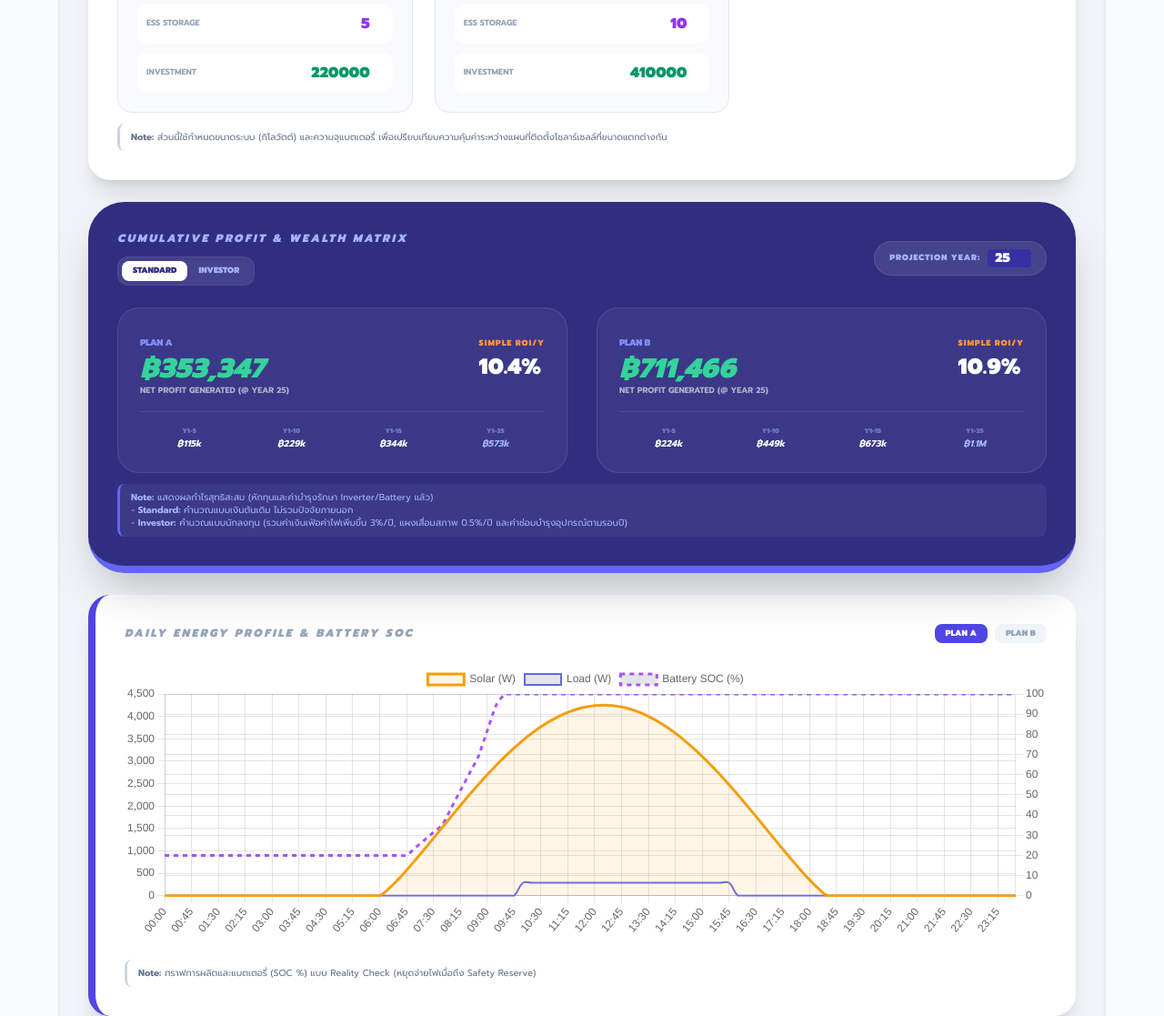
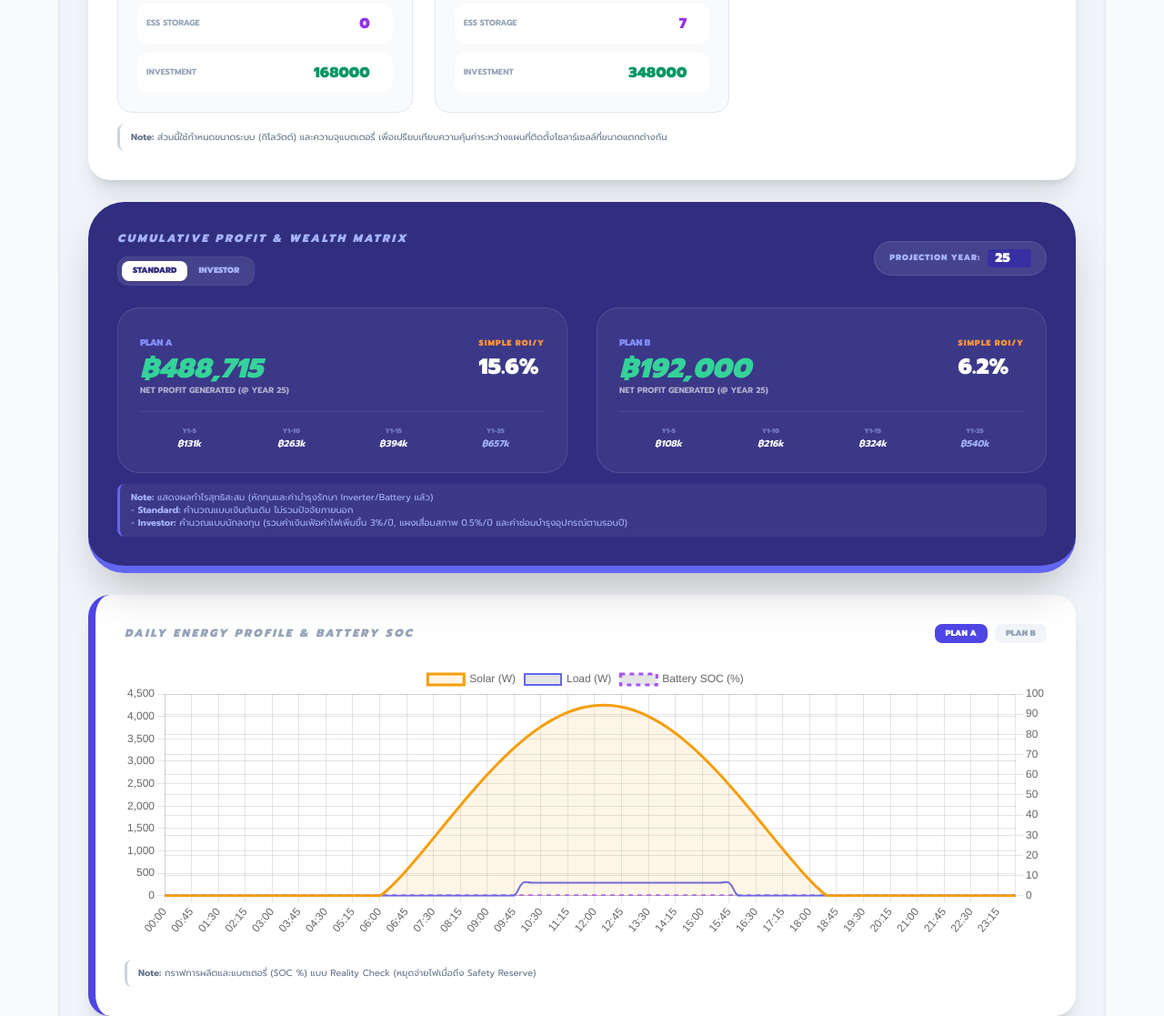
Before and after one commit to katexapp/SolarPro, a plain HTML site: page index.html in a window 1280 px wide. Shown: the part 380-1497 px from the top of the page at 91% size. Drawn offline with nearby package versions, Linux system fonts and the light colour scheme.

Commit message:
Add files via upload

```diff
--- a/index.html
+++ b/index.html
@@ -2,7 +2,7 @@
 <html lang="th">
 <head>
     <meta charset="UTF-8"><meta name="viewport" content="width=device-width, initial-scale=1.0">
-    <title>Solar Pro V.39.22.15 - Stabilization Fix</title>
+    <title>Solar Pro V.39.22.16 - Smart TOU Fix</title>
     <script src="https://cdn.tailwindcss.com"></script>
     <script src="https://unpkg.com/vue@3/dist/vue.global.js"></script>
     <script src="https://cdn.jsdelivr.net/npm/sortablejs@1.15.0/Sortable.min.js"></script>
@@ -34,8 +34,8 @@
 
         <div class="flex justify-between items-center no-print text-left">
             <div class="flex flex-col text-left">
-                <h1 class="text-2xl font-black text-indigo-900 italic uppercase">Solar Pro V.39.22.15</h1>
-                <span class="text-[10px] bg-indigo-600 text-white px-2 py-0.5 rounded font-bold uppercase w-fit tracking-widest text-left">Net Billing | Chart Bug FIXED | Wasted Logic FIXED</span>
+                <h1 class="text-2xl font-black text-indigo-900 italic uppercase">Solar Pro V.39.22.16</h1>
+                <span class="text-[10px] bg-indigo-600 text-white px-2 py-0.5 rounded font-bold uppercase w-fit tracking-widest text-left">Net Billing | Smart TOU Arbitrage | Wasted Logic FIXED</span>
             </div>
             <div class="flex gap-2">
                 <button @click="saveAsImage" class="bg-indigo-600 text-white text-[11px] font-black py-2.5 px-6 rounded-full shadow-lg transition-all active:scale-95 flex items-center gap-2"><span>💾</span> SAVE IMAGE</button>
@@ -92,7 +92,7 @@
                                 <p class="text-[9px] font-bold uppercase opacity-60 text-left">Net Profit Generated (@ Year {{ targetYear }})</p>
                             </div>
                             <div class="text-right">
-                                <span class="text-[9px] font-black text-orange-400 uppercase tracking-widest">{{ calcMode === 'Investor' ? 'Investor Return' : 'Simple ROI/Y' }}</span>
+                                <span class="text-[9px] font-black text-orange-400 uppercase tracking-widest">Simple ROI/Y</span>
                                 <div class="text-2xl font-black text-left">{{ calculateWealth(res.totalSavings, options[idx]).returnVal }}%</div>
                             </div>
                         </div>
@@ -147,7 +147,7 @@
                         </tr>
                         <tr class="border-b border-slate-50"><td class="p-4 text-left text-[10px] uppercase text-slate-500">Monthly Net Savings (Incl. Export)</td><td v-for="(res, idx) in simResults" :key="idx" class="p-4 text-emerald-600 text-2xl font-black text-center italic">฿{{ formatNumber(res.totalSavings) }}</td></tr>
                         <tr class="border-b border-slate-50"><td class="p-4 text-left text-[10px] uppercase text-slate-500">Self-Sufficiency</td><td v-for="(res, idx) in simResults" :key="idx" class="p-4 text-slate-700 text-lg text-center">{{ res.ss.toFixed(1) }}%</td></tr>
-                        <tr class="border-b border-slate-50 text-slate-400"><td class="p-4 text-left text-[10px] uppercase italic">Energy Wasted</td><td v-for="(res, idx) in simResults" :key="idx" class="p-4 text-xs text-center text-red-400">{{ res.wasted.toFixed(1) }} kWh</td></tr>
+                        <tr class="border-b border-slate-50 text-slate-400"><td class="p-4 text-left text-[10px] uppercase italic">Energy Wasted</td><td v-for="(res, idx) in simResults" :key="idx" class="p-4 text-xs text-center text-red-400">{{ formatNumber(res.wasted) }} kWh</td></tr>
                         <tr class="border-b border-slate-50 bg-slate-50/50"><td class="p-4 text-left text-[10px] uppercase text-indigo-500 font-black">Net Billing Monthly Pay</td><td v-for="(res, idx) in simResults" :key="idx" class="p-4 text-slate-900 text-xl font-black italic text-center">฿{{ formatNumber(res.netBillPay) }}</td></tr>
                         <tr class="border-b border-slate-50"><td class="p-4 text-left text-[10px] uppercase text-indigo-500 font-black">ROI: Payback Period</td><td v-for="(res, idx) in simResults" :key="idx" class="p-4 text-slate-900 text-xl font-black italic text-center">{{ calculateWealth(res.totalSavings, options[idx]).paybackDecimal }} Years</td></tr>
                     </tbody>
@@ -181,7 +181,7 @@
 
             <div class="bg-white rounded-3xl shadow-xl p-6 border-l-8 border-indigo-500 flex flex-wrap items-center gap-6 no-print text-left">
                 <div class="flex flex-col gap-2">
-                    <span class="text-[9px] font-black text-slate-400 uppercase tracking-widest">Meter Tariff</span>
+                    <span class="text-[9px] font-black text-slate-400 uppercase tracking-widest">Meter Tariff Selection</span>
                     <div class="flex p-1 bg-slate-100 rounded-2xl w-fit shadow-inner">
                         <button @click="meterType = 'Residential'" :class="meterType === 'Residential' ? 'active' : 'inactive'" class="switch-btn">Residential</button>
                         <button @click="meterType = 'TOU'" :class="meterType === 'TOU' ? 'active' : 'inactive'" class="switch-btn">TOU Meter</button>
@@ -257,6 +257,7 @@
                 <button @click="addEmptyAppliance" class="w-full border-2 border-dashed border-indigo-200 text-indigo-400 py-6 rounded-[2.5rem] font-black text-sm uppercase hover:bg-indigo-50">+ REGISTER NEW DEVICE</button>
             </div>
         </div>
+        <div class="pt-10 flex justify-center no-print text-center"><button @click="resetApp" class="text-[10px] text-slate-300 font-bold hover:text-red-500 uppercase underline tracking-[0.2em]">⚠️ Purge All Storage</button></div>
     </div>
 
 <script>
@@ -271,24 +272,24 @@
             const serviceFee = ref(24.62); const rateFT = ref(0.0972);
             const steps = ref([{ unit: 200, price: 3.00 }, { unit: 200, price: 3.95 }, { price: 5.00 }]);
             const isRendering = ref(false); const activeChartPlan = ref(0);
-            const appliances = ref([]); const options = ref([{ title: 'PLAN A', solarKw: 5.0, batteryKwh: 5.0, cost: 220000 }, { title: 'PLAN B', solarKw: 10.0, batteryKwh: 10.0, cost: 410000 }]);
+            const appliances = ref([]); const options = ref([{ title: 'PLAN A', solarKw: 5.0, batteryKwh: 0, cost: 168000 }, { title: 'PLAN B', solarKw: 5.0, batteryKwh: 7.0, cost: 348000 }]);
             let energyChartInstance = null;
+            const SYSTEM_EFF = 0.85; const BATT_DOD_LIMIT = 0.20; const BATT_MAX_C = 0.22; const BATT_DISCHARGE_EFF = 0.90;
             const genId = () => Math.random().toString(36).substr(2, 9) + Date.now();
-            const SYSTEM_EFF = 0.85; const BATT_DOD_LIMIT = 0.20;
 
             const getDeviceWattage = (i) => { if (!i.active) return 0; return i.type === 'ac_inverter' ? (i.power / 25) * 0.6 : i.power; };
             const getItemUnits = (i) => i.active ? (getDeviceWattage(i) / 1000) * (i.slots || []).length * i.days : 0;
 
             const calculateBill = (totalUnits) => {
                 if (totalUnits <= 0) return 0;
-                let energyCharge = 0;
+                let charge = 0;
                 if (meterType.value === 'Residential') {
                     let r = totalUnits;
-                    let u1 = Math.min(r, steps.value[0].unit); energyCharge += u1 * steps.value[0].price; r -= u1;
-                    if (r > 0) { let u2 = Math.min(r, steps.value[1].unit); energyCharge += u2 * steps.value[1].price; r -= u2; }
-                    if (r > 0) energyCharge += r * steps.value[2].price;
-                } else { energyCharge = totalUnits * ((ratePeak.value + rateOff.value) / 2); }
-                return (energyCharge + (totalUnits * rateFT.value) + serviceFee.value) * 1.07;
+                    let u1 = Math.min(r, steps.value[0].unit); charge += u1 * steps.value[0].price; r -= u1;
+                    if (r > 0) { let u2 = Math.min(r, steps.value[1].unit); charge += u2 * steps.value[1].price; r -= u2; }
+                    if (r > 0) charge += r * steps.value[2].price;
+                } else { charge = totalUnits * ((ratePeak.value + rateOff.value) / 2); }
+                return (charge + (totalUnits * rateFT.value) + serviceFee.value) * 1.07;
             };
 
             const getItemGrossCost = (i) => {
@@ -298,12 +299,13 @@
 
             const runSimulation = (opt) => {
                 let savedWh = 0, exportWh = 0, totalLoadWh = 0, dayWh = 0, nightWh = 0, totalWastedWh = 0;
-                const dt = 0.25, batCapWh = opt.batteryKwh * 1000;
+                const dt = 0.25, batCapWh = (opt.batteryKwh || 0) * 1000;
                 let socData = [];
                 for (let d = 1; d <= 30; d++) {
                     let socWh = batCapWh * BATT_DOD_LIMIT;
                     for (let s = 0; s < 96; s++) {
                         const h = Math.floor(s * dt);
+                        const isPeak = (h >= 9 && h < 22);
                         const sS = (opt.solarKw * 1000 * SYSTEM_EFF) * ((h < 6 || h > 18.5) ? 0 : Math.pow(Math.sin(((h - 6) / 12.5) * Math.PI), 1.2)) * dt;
                         let sL = 0; appliances.value.forEach(i => { if (i.active && (i.slots || []).includes(h) && i.days >= d) sL += (getDeviceWattage(i) * dt); });
                         totalLoadWh += sL;
@@ -313,15 +315,15 @@
                             savedWh += sL; const surplus = sS - sL;
                             if (batCapWh > 0) {
                                 const charge = Math.min(surplus, (batCapWh - socWh) / 0.95); socWh += (charge * 0.95);
-                                if (exportMode.value === 'Export') exportWh += (surplus - charge);
-                                else totalWastedWh += (surplus - charge);
+                                if (exportMode.value === 'Export') exportWh += (surplus - charge); else totalWastedWh += (surplus - charge);
                             } else {
-                                if (exportMode.value === 'Export') exportWh += surplus;
-                                else totalWastedWh += surplus;
+                                if (exportMode.value === 'Export') exportWh += surplus; else totalWastedWh += surplus;
                             }
                         } else {
                             savedWh += sS; const deficit = sL - sS;
-                            if (batCapWh > 0 && socWh > (batCapWh * BATT_DOD_LIMIT)) {
+                            // 🚀 Smart TOU Arbitrage: Discharge only during Peak if TOU is active
+                            const canDischarge = (meterType.value === 'TOU') ? isPeak : true;
+                            if (batCapWh > 0 && socWh > (batCapWh * BATT_DOD_LIMIT) && canDischarge) {
                                 const discharge = Math.min(deficit, socWh - (batCapWh * BATT_DOD_LIMIT)); savedWh += discharge; socWh -= discharge;
                             }
                         }
@@ -334,12 +336,10 @@
             };
 
             const calculateWealth = (saving, opt) => {
-                const cost = opt ? opt.cost : 1, isInv = calcMode.value === 'Investor', annual = saving * 12;
+                const cost = opt ? opt.cost : 1, annual = saving * 12;
                 let netAtT = 0, cum = 0, y5=0, y10=0, y15=0, y25=0;
                 for (let i = 1; i <= Math.max(25, targetYear.value); i++) {
-                    let yS = annual * Math.pow((isInv ? 1.03 * 0.995 : 1), i-1);
-                    if (isInv) { if (i % 12 === 0) yS -= 35000; if (i % 10 === 0 && opt && opt.batteryKwh > 0) yS -= (opt.batteryKwh * 14000); }
-                    cum += yS; if (i === 5) y5 = cum; if (i === 10) y10 = cum; if (i === 15) y15 = cum; if (i === 25) y25 = cum;
+                    cum += annual; if (i === 5) y5 = cum; if (i === 10) y10 = cum; if (i === 15) y15 = cum; if (i === 25) y25 = cum;
                     if (i === targetYear.value) netAtT = cum - cost;
                 }
                 return { y5, y10, y15, y25, netProfitAtTarget: netAtT, returnVal: (annual * 100 / cost).toFixed(1), paybackDecimal: (cost / (annual || 1)).toFixed(1) };
@@ -350,10 +350,9 @@
                 if (energyChartInstance) energyChartInstance.destroy();
                 const currentOpt = options.value[activeChartPlan.value];
                 const sim = runSimulation(currentOpt);
-                const dt = 0.25;
                 let solarP = [], loadP = [];
                 for(let s=0; s<96; s++) {
-                    const h = s * dt;
+                    const h = s * 0.25;
                     const yF = (h < 6 || h > 18.5) ? 0 : Math.pow(Math.sin(((h - 6) / 12.5) * Math.PI), 1.2);
                     solarP.push(currentOpt.solarKw * 1000 * SYSTEM_EFF * yF);
                     let l = 0; appliances.value.forEach(i => { if (i.active && (i.slots || []).includes(Math.floor(h))) l += getDeviceWattage(i); });
@@ -378,15 +377,14 @@
                 if (saved) { try {
                     const p = JSON.parse(saved);
                     if(p.meterType) meterType.value = p.meterType; if(p.steps) steps.value = p.steps;
-                    if(p.serviceFee) serviceFee.value = p.serviceFee; if(p.rateFT) rateFT.value = p.rateFT;
                     if(p.options) options.value = p.options; if(p.appliances) appliances.value = p.appliances.map(a => ({...a, active: a.active !== false}));
                 } catch(e) {} }
                 if (appliances.value.length === 0) appliances.value = [{ id: '1', name: 'Main AC', type: 'ac_inverter', power: 12000, days: 30, active: true, slots: [10,11,12,13,14,15] }];
-                nextTick(() => { if (document.getElementById('appliance-list-body')) Sortable.create(document.getElementById('appliance-list-body'), { handle: '.drag-handle', animation: 150 }); updateChart(); });
+                nextTick(() => updateChart());
             });
 
-            watch([meterType, exportMode, steps, serviceFee, rateFT, options, appliances, activeChartPlan], () => {
-                localStorage.setItem(MASTER_KEY, JSON.stringify({ meterType: meterType.value, exportMode: exportMode.value, steps: steps.value, serviceFee: serviceFee.value, rateFT: rateFT.value, options: options.value, appliances: appliances.value }));
+            watch([meterType, exportMode, steps, options, appliances, activeChartPlan], () => {
+                localStorage.setItem(MASTER_KEY, JSON.stringify({ meterType: meterType.value, exportMode: exportMode.value, steps: steps.value, options: options.value, appliances: appliances.value }));
                 nextTick(() => updateChart());
             }, { deep: true });
 
@@ -412,7 +410,7 @@
                 addEmptyAppliance: () => appliances.value.push({ id: Date.now(), name: 'New Device', type: 'watt', power: 1000, days: 30, active: true, slots: [9,10,11,12] }),
                 removeAppliance: (idx) => appliances.value.splice(idx, 1),
                 applyPreset: (item, type) => { if(type==='24h') item.slots = Array.from({length:24},(_,h)=>h); else if(type==='day') item.slots = [8,9,10,11,12,13,14,15,16,17]; else if(type==='night') item.slots = [19,20,21,22,23,0,1,2,3,4,5,6]; },
-                saveAsImage: () => { isRendering.value = true; nextTick(() => html2canvas(document.getElementById('full-report-area'), { scale: 2 }).then(cv => { const a=document.createElement('a'); a.href=cv.toDataURL('image/jpeg'); a.download='SolarPro.jpg'; a.click(); isRendering.value=false; })); },
+                saveAsImage: () => { isRendering.value = true; nextTick(() => html2canvas(document.getElementById('full-report-area'), { scale: 2 }).then(cv => { const a=document.createElement('a'); a.download='SolarPro.jpg'; a.href=cv.toDataURL('image/jpeg'); a.click(); isRendering.value=false; })); },
                 handlePrint: () => { isRendering.value = true; nextTick(() => { window.print(); isRendering.value = false; }); },
                 resetApp: () => { if(confirm('Reset?')) { localStorage.removeItem(MASTER_KEY); location.reload(); } }
             };
```
